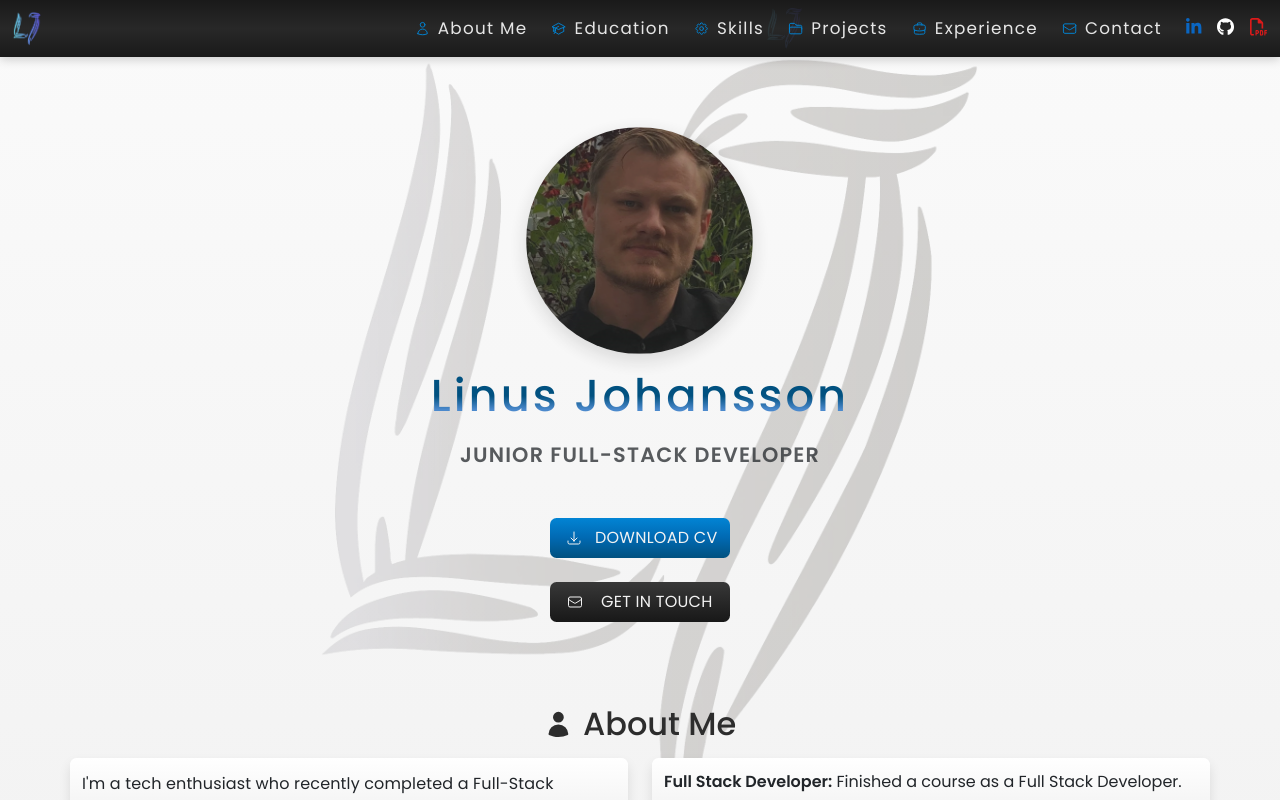
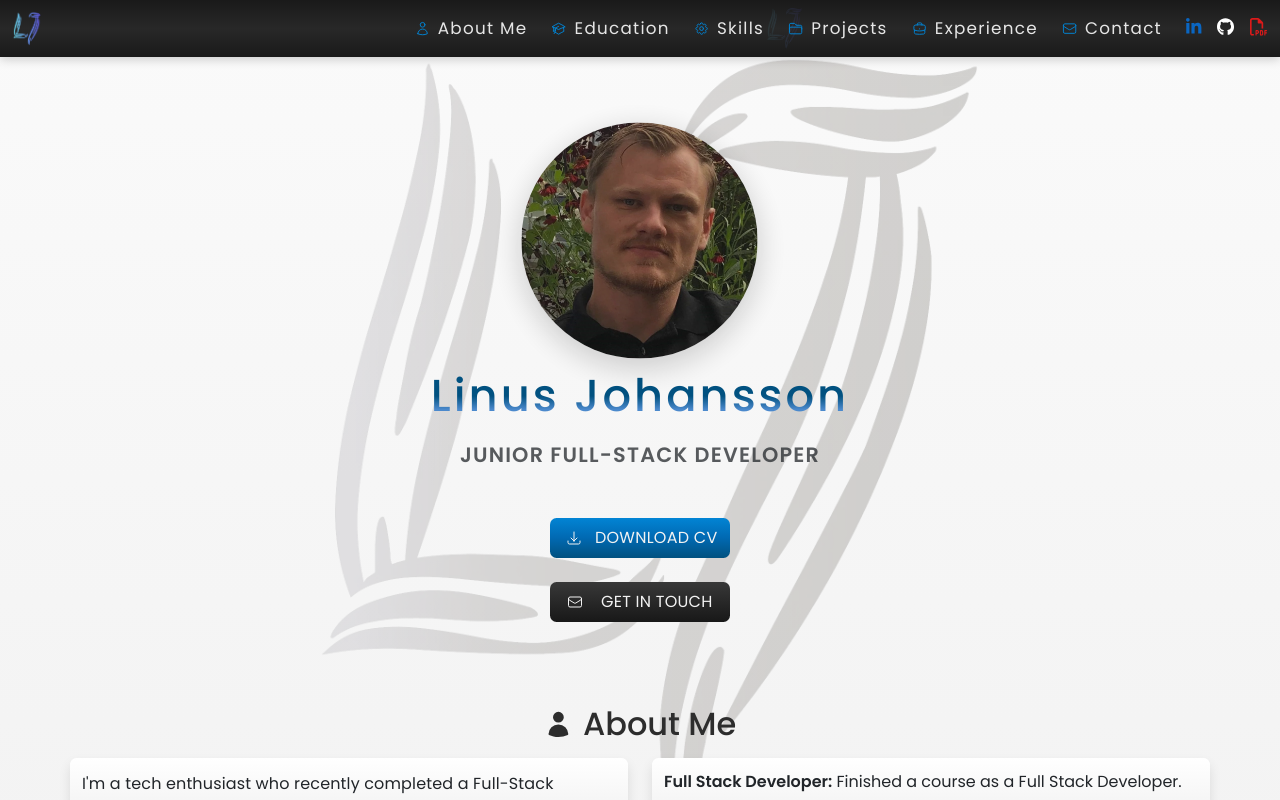
Before and after one commit to j0hanz/j0hanz-portfolio, a React (Create React App) app: page / in a window 1280 px wide. In both pictures the pointer is over the picture 639 px from the left and 240 px from the top of the page. Shown: the top 800 px of the page. Built offline with nearby package versions, Linux system fonts and the light colour scheme; no server answers.

Commit message:
Enhance hero image styling with improved shadow and transition effects

```diff
--- a/src/sections/styles/Hero.module.css
+++ b/src/sections/styles/Hero.module.css
@@ -3,14 +3,14 @@
   height: 225px !important;
   object-fit: cover !important;
   border-radius: 50% !important;
-  box-shadow: 0 6px 20px rgba(0, 0, 0, 0.15) !important;
-  transition: all 0.3s ease !important;
+  box-shadow: 0 8px 30px rgba(0, 0, 0, 0.2) !important;
+  transition: all 0.3s ease-in-out !important;
 }
 
 .heroImage:hover {
-  opacity: 0.9;
-  filter: brightness(0.6);
-  transform: scale(1.0075);
+  opacity: 0.95;
+  filter: brightness(0.8);
+  transform: scale(1.05);
 }
 
 .developerTitle {
```
